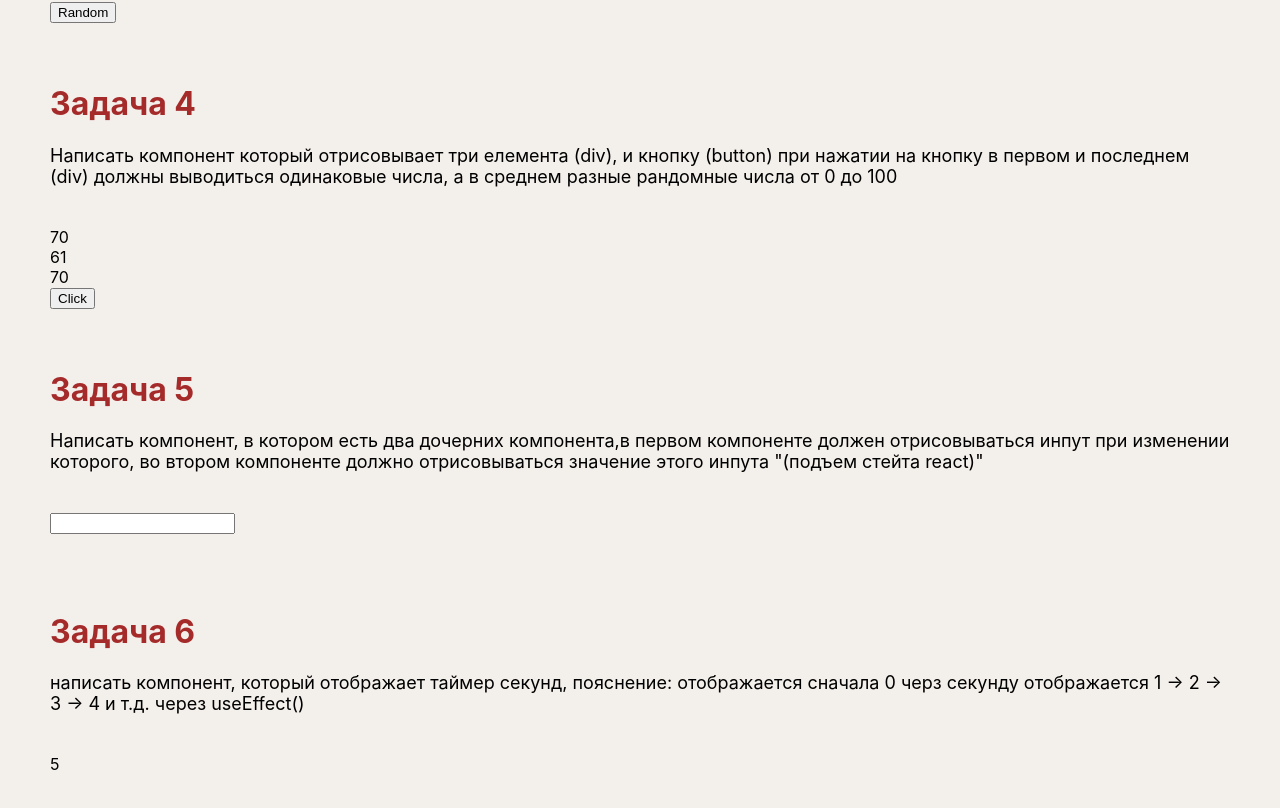
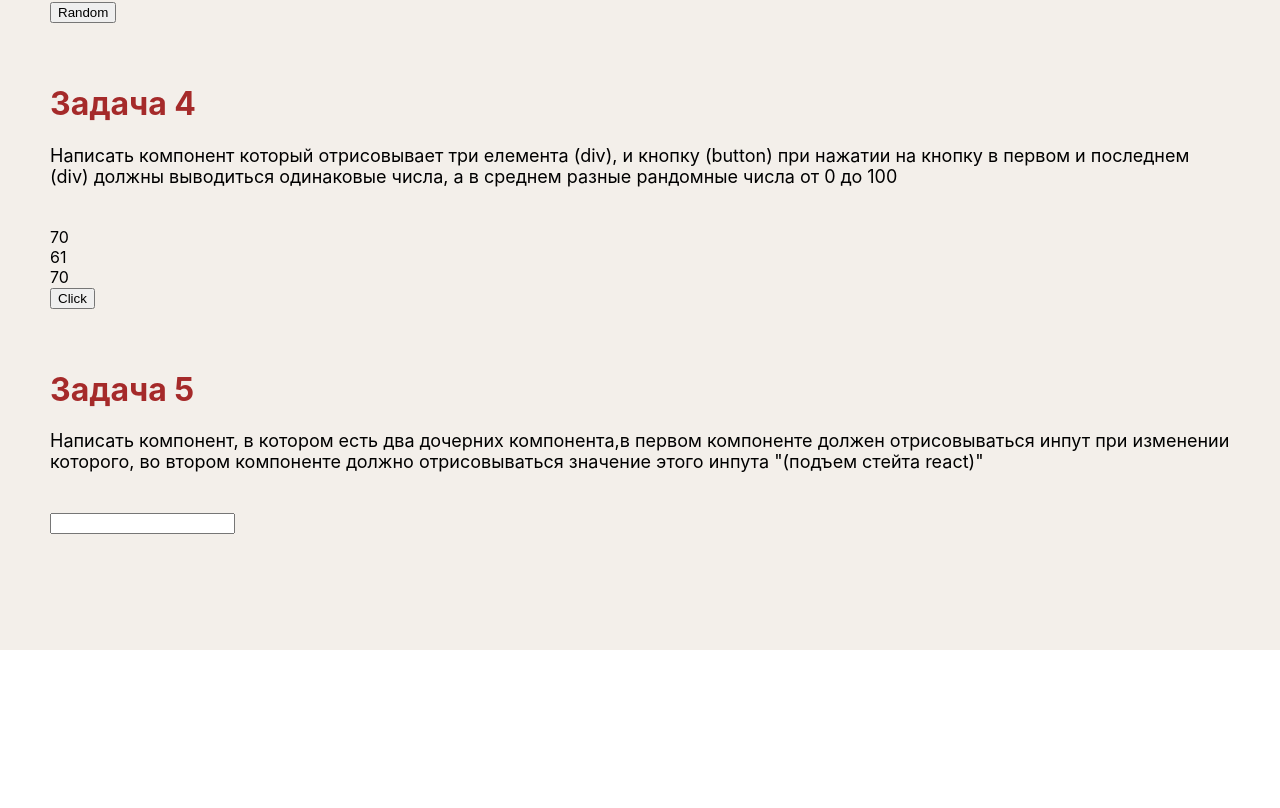
Before and after one commit to Pavel-Yaroslavovich/tasks-react, a React (Create React App) app: page / in a window 1280 px wide. Shown: the part 716-1524 px from the top of the page. After the commit the page ends 1366 px from the top, so only its background shows below. Built offline with nearby package versions, Linux system fonts and the light colour scheme.

Commit message:
Revert "Task 6"

```diff
--- a/src/App.js
+++ b/src/App.js
@@ -6,7 +6,6 @@ import TaskTwo from './tasks/task-2/taskTwo';
 import TaskThree from './tasks/task-3/taskThree';
 import TaskFour from './tasks/task-4/taskFour';
 import TaskFive from './tasks/task-5/taskFive';
-import TaskSix from './tasks/task-6/taskSix';
 
 function App() {
 	return (
@@ -16,7 +15,6 @@ function App() {
 			<TaskThree />
 			<TaskFour />
 			<TaskFive />
-			<TaskSix />
 		</div>
 	);
 }
--- a/src/tasks/task-6/taskSix.jsx
+++ /dev/null
@@ -1,15 +0,0 @@
-import TimeSec from "./timeSec";
-
-const TaskSix = () => {
-	return (
-		<div className='task'>
-			<h1 className='title'>Задача 6</h1>
-			<p className='text'>написать компонент, который отображает таймер секунд,
-				пояснение: отображается сначала 0 черз секунду отображается 1 -> 2 -> 3 -> 4 и т.д.
-				через useEffect()</p>
-			<TimeSec />
-		</div>
-	)
-}
-
-export default TaskSix;
--- a/src/tasks/task-6/timeSec.jsx
+++ /dev/null
@@ -1,24 +0,0 @@
-import React, { useState, useEffect } from "react";
-
-const TimeSec = () => {
-	const [currentCount, setCount] = useState(0);
-	const timer = () => setCount(currentCount + 1);
-
-	useEffect(
-		() => {
-			if (currentCount >= 10) {
-				return;
-			}
-			const id = setInterval(timer, 1000);
-			return () => clearInterval(id);
-		},
-	);
-
-	return (
-		<div>
-			<p>{currentCount}</p>
-		</div>
-	)
-}
-
-export default TimeSec;
```
